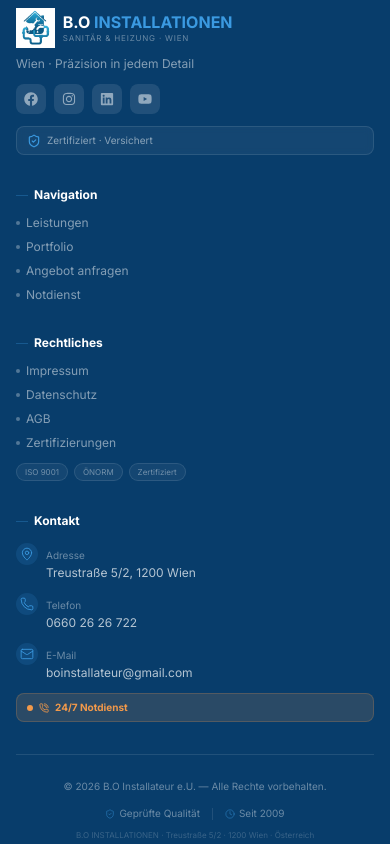
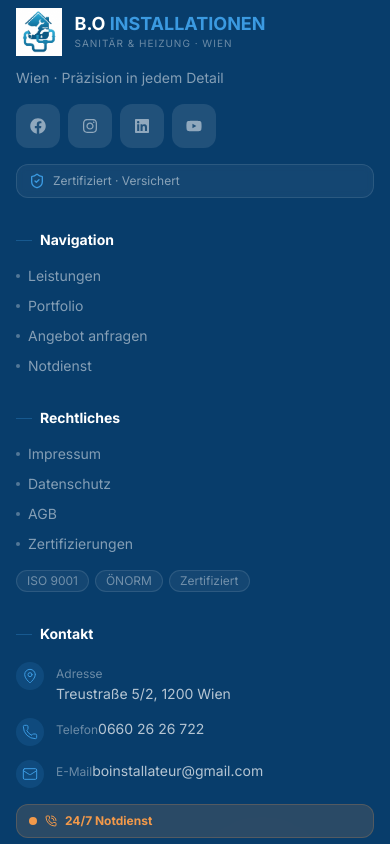
Before and after one commit to jeffkaberagithara-guru/bo-installationen-white-version, a React (Vite) app: page / in a window 390 px wide. Shown: the part 8900-9744 px from the top of the page. Built offline with nearby package versions, Linux system fonts and the light colour scheme.

Commit message:
Modified footer section

```diff
--- a/src/components/layout/Footer.tsx
+++ b/src/components/layout/Footer.tsx
@@ -29,72 +29,62 @@ const Footer = () => {
   return (
     <footer className="relative bg-footer-dark overflow-hidden">
       {/* Decorative elements */}
-      <div className="absolute inset-0 opacity-10">
-        <div className="absolute bottom-0 right-0 h-48 sm:h-64 md:h-96 w-48 sm:w-64 md:w-96 rounded-full bg-white/5 blur-3xl" />
-        <div className="absolute top-0 left-0 h-32 sm:h-48 md:h-64 w-32 sm:w-48 md:w-64 rounded-full bg-brand-secondary/10 blur-3xl" />
+      <div className="absolute inset-0 opacity-5">
+        <div className="absolute bottom-0 right-0 h-64 w-64 rounded-full bg-white/10 blur-3xl" />
+        <div className="absolute top-0 left-0 h-64 w-64 rounded-full bg-brand-secondary/10 blur-3xl" />
       </div>
 
-      <div className="container-custom py-12 sm:py-14 md:py-16 relative z-10">
-        <div className="grid grid-cols-1 sm:grid-cols-2 lg:grid-cols-4 gap-8 sm:gap-10">
+      <div className="container-custom py-12 sm:py-16 relative z-10">
+        <div className="grid grid-cols-1 sm:grid-cols-2 lg:grid-cols-4 gap-8 lg:gap-12">
           {/* Brand */}
           <div>
-            <div className="flex items-center gap-2 sm:gap-3">
-              <div className="relative">
-                <img
-                  src="/images/logo.png"
-                  alt="B.O INSTALLATIONEN"
-                  className="h-10 sm:h-12 md:h-14 w-auto object-contain transition-all duration-300 hover:scale-105"
-                  style={{ maxHeight: "56px" }}
-                  onError={(e) => {
-                    e.currentTarget.style.display = "none";
-                  }}
-                />
-              </div>
+            <div className="flex items-center gap-3">
+              <img
+                src="/images/logo.png"
+                alt="B.O INSTALLATIONEN"
+                className="h-12 w-auto object-contain"
+                width="48"
+                height="48"
+                loading="lazy"
+              />
               <div>
-                <h3 className="text-base sm:text-lg md:text-xl font-bold text-white leading-tight">
+                <h3 className="text-lg font-bold text-white leading-tight">
                   B.O{" "}
                   <span className="text-brand-secondary">INSTALLATIONEN</span>
                 </h3>
-                <p className="text-[8px] sm:text-[9px] md:text-[10px] uppercase tracking-widest text-white/40">
+                <p className="text-[10px] uppercase tracking-widest text-white/40">
                   Sanitär & Heizung · Wien
                 </p>
               </div>
             </div>
-            <p className="mt-2 sm:mt-3 text-xs sm:text-sm text-white/50">
+            <p className="mt-3 text-sm text-white/50">
               Wien · Präzision in jedem Detail
             </p>
-            <div className="mt-3 sm:mt-4 flex gap-2 sm:gap-3">
+
+            <div className="mt-4 flex gap-2">
               {[
+                { icon: <FaFacebook className="h-4 w-4" />, label: "Facebook" },
                 {
-                  icon: <FaFacebook className="h-3.5 w-3.5 sm:h-4 sm:w-4" />,
-                  label: "Facebook",
-                },
-                {
-                  icon: <FaInstagram className="h-3.5 w-3.5 sm:h-4 sm:w-4" />,
+                  icon: <FaInstagram className="h-4 w-4" />,
                   label: "Instagram",
                 },
-                {
-                  icon: <FaLinkedin className="h-3.5 w-3.5 sm:h-4 sm:w-4" />,
-                  label: "LinkedIn",
-                },
-                {
-                  icon: <FaYoutube className="h-3.5 w-3.5 sm:h-4 sm:w-4" />,
-                  label: "YouTube",
-                },
+                { icon: <FaLinkedin className="h-4 w-4" />, label: "LinkedIn" },
+                { icon: <FaYoutube className="h-4 w-4" />, label: "YouTube" },
               ].map((social, i) => (
                 <a
                   key={i}
                   href="#"
-                  className="rounded-lg bg-white/10 p-2 sm:p-2.5 text-white/50 transition-all duration-150 hover:bg-brand-secondary/20 hover:text-brand-secondary hover:shadow-[0_4px_20px_rgba(59,154,225,0.15)]"
+                  className="rounded-xl bg-white/10 p-2.5 text-white/50 transition-all duration-200 hover:bg-brand-secondary/20 hover:text-brand-secondary hover:shadow-[0_4px_20px_rgba(59,154,225,0.15)] min-h-[44px] min-w-[44px] flex items-center justify-center"
                   aria-label={social.label}
                 >
                   {social.icon}
                 </a>
               ))}
             </div>
-            <div className="mt-3 sm:mt-4 flex items-center gap-1.5 sm:gap-2 rounded-lg border border-white/10 bg-white/5 px-2.5 sm:px-3 py-1.5 sm:py-2 backdrop-blur-sm">
-              <ShieldCheck className="h-3.5 w-3.5 sm:h-4 sm:w-4 text-brand-secondary" />
-              <span className="text-[10px] sm:text-xs text-white/50">
+
+            <div className="mt-4 flex items-center gap-2 rounded-xl border border-white/10 bg-white/5 px-3 py-2 backdrop-blur-sm">
+              <ShieldCheck className="h-4 w-4 text-brand-secondary" />
+              <span className="text-xs text-white/50">
                 Zertifiziert · Versichert
               </span>
             </div>
@@ -102,20 +92,20 @@ const Footer = () => {
 
           {/* Navigation */}
           <div>
-            <h4 className="text-xs sm:text-sm font-bold text-white flex items-center gap-1.5 sm:gap-2">
-              <span className="h-px w-3 sm:w-4 bg-brand-secondary/30" />
+            <h4 className="text-sm font-bold text-white flex items-center gap-2">
+              <span className="h-px w-4 bg-brand-secondary/30" />
               Navigation
             </h4>
-            <ul className="mt-3 sm:mt-4 space-y-2 sm:space-y-2.5">
+            <ul className="mt-4 space-y-2.5">
               {navigationLinks.map((link) => (
                 <li key={link.label}>
                   <a
                     href={link.href}
-                    className="group flex items-center gap-1.5 sm:gap-2 text-xs sm:text-sm text-white/50 transition-all duration-150 hover:text-brand-secondary"
+                    className="group flex items-center gap-2 text-sm text-white/50 transition-all duration-200 hover:text-brand-secondary"
                   >
-                    <span className="h-1 w-1 rounded-full bg-white/30 transition-all duration-150 group-hover:bg-brand-secondary group-hover:scale-125" />
+                    <span className="h-1 w-1 rounded-full bg-white/30 transition-all duration-200 group-hover:bg-brand-secondary group-hover:scale-125" />
                     {link.label}
-                    <ChevronRight className="h-2.5 w-2.5 sm:h-3 sm:w-3 opacity-0 transition-all duration-150 group-hover:opacity-100 group-hover:translate-x-0.5" />
+                    <ChevronRight className="h-3 w-3 opacity-0 transition-all duration-200 group-hover:opacity-100 group-hover:translate-x-0.5" />
                   </a>
                 </li>
               ))}
@@ -124,28 +114,28 @@ const Footer = () => {
 
           {/* Legal */}
           <div>
-            <h4 className="text-xs sm:text-sm font-bold text-white flex items-center gap-1.5 sm:gap-2">
-              <span className="h-px w-3 sm:w-4 bg-brand-secondary/30" />
+            <h4 className="text-sm font-bold text-white flex items-center gap-2">
+              <span className="h-px w-4 bg-brand-secondary/30" />
               Rechtliches
             </h4>
-            <ul className="mt-3 sm:mt-4 space-y-2 sm:space-y-2.5">
+            <ul className="mt-4 space-y-2.5">
               {legalLinks.map((link) => (
                 <li key={link.label}>
                   <a
                     href={link.href}
-                    className="group flex items-center gap-1.5 sm:gap-2 text-xs sm:text-sm text-white/50 transition-all duration-150 hover:text-brand-secondary"
+                    className="group flex items-center gap-2 text-sm text-white/50 transition-all duration-200 hover:text-brand-secondary"
                   >
-                    <span className="h-1 w-1 rounded-full bg-white/30 transition-all duration-150 group-hover:bg-brand-secondary group-hover:scale-125" />
+                    <span className="h-1 w-1 rounded-full bg-white/30 transition-all duration-200 group-hover:bg-brand-secondary group-hover:scale-125" />
                     {link.label}
                   </a>
                 </li>
               ))}
             </ul>
-            <div className="mt-3 sm:mt-4 flex flex-wrap gap-1.5 sm:gap-2">
+            <div className="mt-4 flex flex-wrap gap-1.5">
               {["ISO 9001", "ÖNORM", "Zertifiziert"].map((cert) => (
                 <span
                   key={cert}
-                  className="rounded-full border border-white/10 bg-white/5 px-2 sm:px-2.5 py-0.5 sm:py-1 text-[8px] sm:text-[10px] text-white/40"
+                  className="rounded-full border border-white/10 bg-white/5 px-2.5 py-0.5 text-xs text-white/40"
                 >
                   {cert}
                 </span>
@@ -155,97 +145,83 @@ const Footer = () => {
 
           {/* Contact */}
           <div>
-            <h4 className="text-xs sm:text-sm font-bold text-white flex items-center gap-1.5 sm:gap-2">
-              <span className="h-px w-3 sm:w-4 bg-brand-secondary/30" />
+            <h4 className="text-sm font-bold text-white flex items-center gap-2">
+              <span className="h-px w-4 bg-brand-secondary/30" />
               Kontakt
             </h4>
-            <ul className="mt-3 sm:mt-4 space-y-2.5 sm:space-y-3">
-              <li className="flex items-start gap-2 sm:gap-3">
-                <div className="mt-0.5 rounded-full bg-brand-secondary/15 p-1 sm:p-1.5 text-brand-secondary">
-                  <MapPin
-                    className="h-3.5 w-3.5 sm:h-4 sm:w-4"
-                    strokeWidth={1.5}
-                  />
+            <ul className="mt-4 space-y-3">
+              <li className="flex items-start gap-3">
+                <div className="mt-0.5 rounded-full bg-brand-secondary/15 p-1.5 text-brand-secondary">
+                  <MapPin className="h-4 w-4" strokeWidth={1.5} />
                 </div>
                 <div>
-                  <span className="text-[10px] sm:text-xs text-white/40">
-                    Adresse
-                  </span>
-                  <p className="text-xs sm:text-sm text-white/70">
+                  <span className="text-xs text-white/40">Adresse</span>
+                  <p className="text-sm text-white/70">
                     Treustraße 5/2, 1200 Wien
                   </p>
                 </div>
               </li>
-              <li className="flex items-start gap-2 sm:gap-3">
-                <div className="mt-0.5 rounded-full bg-brand-secondary/15 p-1 sm:p-1.5 text-brand-secondary">
-                  <Phone
-                    className="h-3.5 w-3.5 sm:h-4 sm:w-4"
-                    strokeWidth={1.5}
-                  />
+              <li className="flex items-start gap-3">
+                <div className="mt-0.5 rounded-full bg-brand-secondary/15 p-1.5 text-brand-secondary">
+                  <Phone className="h-4 w-4" strokeWidth={1.5} />
                 </div>
                 <div>
-                  <span className="text-[10px] sm:text-xs text-white/40">
-                    Telefon
-                  </span>
+                  <span className="text-xs text-white/40">Telefon</span>
                   <a
                     href="tel:+436602626722"
-                    className="block text-xs sm:text-sm text-white/70 transition-all duration-150 hover:text-brand-secondary"
+                    className="text-sm text-white/70 transition-all duration-200 hover:text-brand-secondary"
                   >
                     0660 26 26 722
                   </a>
                 </div>
               </li>
-              <li className="flex items-start gap-2 sm:gap-3">
-                <div className="mt-0.5 rounded-full bg-brand-secondary/15 p-1 sm:p-1.5 text-brand-secondary">
-                  <Mail
-                    className="h-3.5 w-3.5 sm:h-4 sm:w-4"
-                    strokeWidth={1.5}
-                  />
+              <li className="flex items-start gap-3">
+                <div className="mt-0.5 rounded-full bg-brand-secondary/15 p-1.5 text-brand-secondary">
+                  <Mail className="h-4 w-4" strokeWidth={1.5} />
                 </div>
                 <div>
-                  <span className="text-[10px] sm:text-xs text-white/40">
-                    E-Mail
-                  </span>
+                  <span className="text-xs text-white/40">E-Mail</span>
                   <a
                     href="mailto:boinstallateur@gmail.com"
-                    className="block text-xs sm:text-sm text-white/70 transition-all duration-150 hover:text-brand-secondary"
+                    className="text-sm text-white/70 transition-all duration-200 hover:text-brand-secondary"
                   >
                     boinstallateur@gmail.com
                   </a>
                 </div>
               </li>
             </ul>
-            <div className="mt-3 sm:mt-4 flex items-center gap-1.5 sm:gap-2 rounded-lg bg-cta-orange/15 border border-cta-orange/20 px-2.5 sm:px-3 py-1.5 sm:py-2">
-              <span className="relative flex h-1.5 w-1.5 sm:h-2 sm:w-2">
+
+            <div className="mt-4 flex items-center gap-2 rounded-xl bg-cta-orange/15 border border-cta-orange/20 px-3 py-2">
+              <span className="relative flex h-2 w-2">
                 <span className="absolute inline-flex h-full w-full animate-ping rounded-full bg-cta-orange/60" />
-                <span className="relative inline-flex h-1.5 w-1.5 sm:h-2 sm:w-2 rounded-full bg-cta-orange" />
+                <span className="relative inline-flex h-2 w-2 rounded-full bg-cta-orange" />
               </span>
-              <PhoneCall className="h-2.5 w-2.5 sm:h-3 sm:w-3 text-cta-orange" />
-              <span className="text-[10px] sm:text-xs font-bold text-cta-orange">
+              <PhoneCall className="h-3 w-3 text-cta-orange" />
+              <span className="text-xs font-bold text-cta-orange">
                 24/7 Notdienst
               </span>
             </div>
           </div>
         </div>
 
-        <div className="mt-8 sm:mt-10 md:mt-12 border-t border-white/10 pt-6 sm:pt-7 md:pt-8">
-          <div className="flex flex-col items-center justify-between gap-3 sm:gap-4 sm:flex-row">
-            <p className="text-[10px] sm:text-xs text-white/40">
+        <div className="mt-10 border-t border-white/10 pt-6">
+          <div className="flex flex-col items-center justify-between gap-3 sm:flex-row">
+            <p className="text-xs text-white/40">
               © {currentYear} B.O Installateur e.U. — Alle Rechte vorbehalten.
             </p>
-            <div className="flex items-center gap-3 sm:gap-4 text-[10px] sm:text-xs text-white/40">
-              <span className="flex items-center gap-1 sm:gap-1.5">
-                <ShieldCheck className="h-2.5 w-2.5 sm:h-3 sm:w-3 text-brand-secondary/50" />
+            <div className="flex items-center gap-4 text-xs text-white/40">
+              <span className="flex items-center gap-1.5">
+                <ShieldCheck className="h-3 w-3 text-brand-secondary/50" />
                 Geprüfte Qualität
               </span>
               <span className="h-3 w-px bg-white/10" />
-              <span className="flex items-center gap-1 sm:gap-1.5">
-                <Clock className="h-2.5 w-2.5 sm:h-3 sm:w-3 text-brand-secondary/50" />
+              <span className="flex items-center gap-1.5">
+                <Clock className="h-3 w-3 text-brand-secondary/50" />
                 Seit 2009
               </span>
             </div>
           </div>
-          <p className="mt-2 text-center text-[8px] sm:text-[10px] text-white/20 sm:text-right">
+          <p className="mt-2 text-center text-[10px] text-white/20 sm:text-right">
             B.O INSTALLATIONEN · Treustraße 5/2 · 1200 Wien · Österreich
           </p>
         </div>
```
